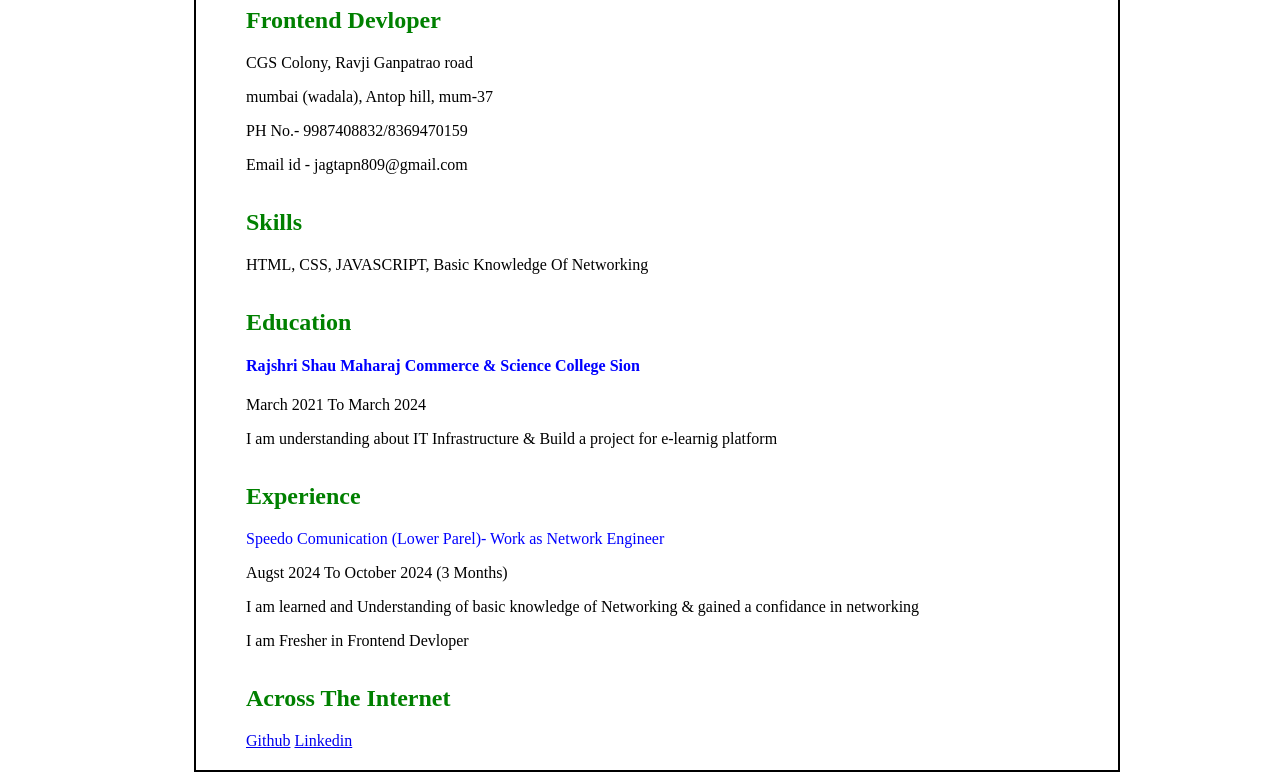
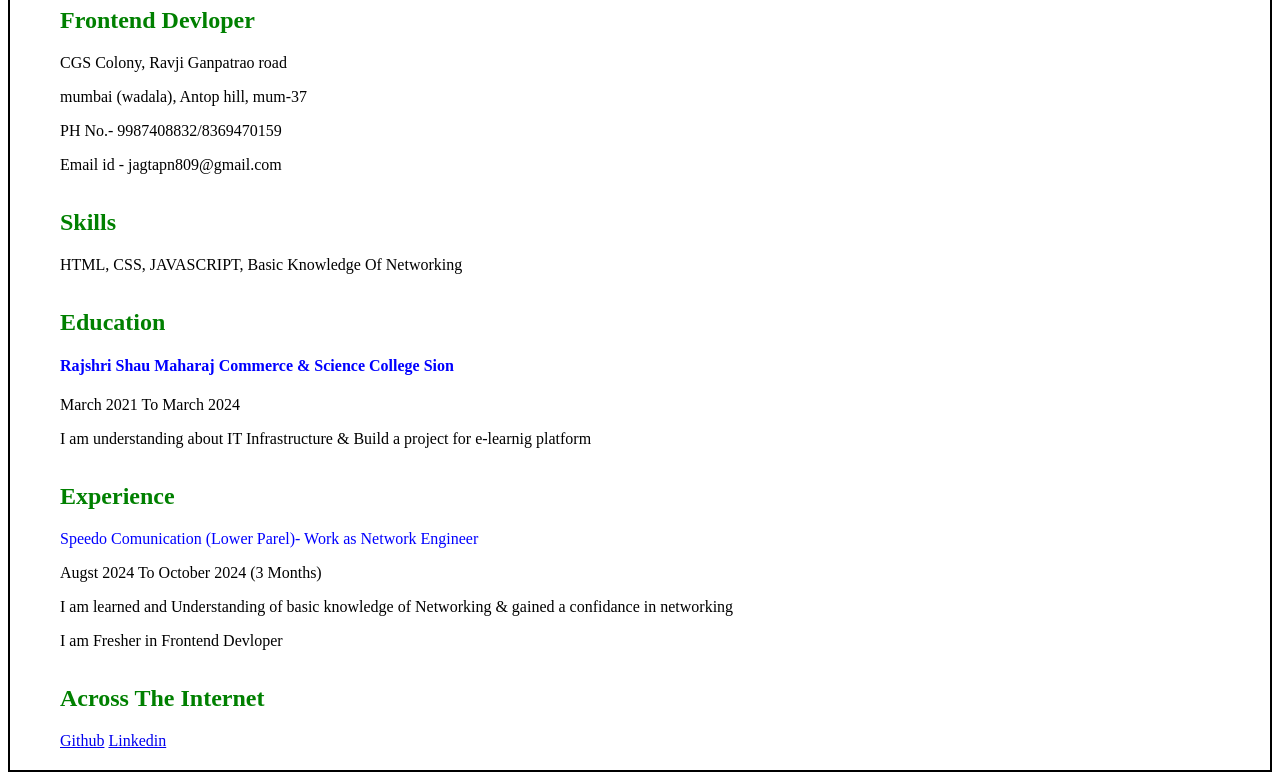
Before and after one commit to hanumant809/-Basic_Html_Website, a plain HTML site: page index.html in a window 1280 px wide. Shown: the part 137-917 px from the top of the page. Drawn offline with Linux system fonts and the light colour scheme.

Commit message:
margin of body removed

```diff
--- a/index.html
+++ b/index.html
@@ -7,7 +7,7 @@
     <title>Resume of Hanumantha S Silmavala</title>
 </head>
 
-<body style="margin-left:194px;margin-right:160px;border:2px solid black">
+<body style="border:2px solid black">
     <hr style="width:50%;text-align:left;margin-left:50px;margin-top:50px;height:2px;background-color:black">
     <form style="margin-left:50px;">
         <h1>HANUMANTHA S. SILMAVALA</h1>
```
